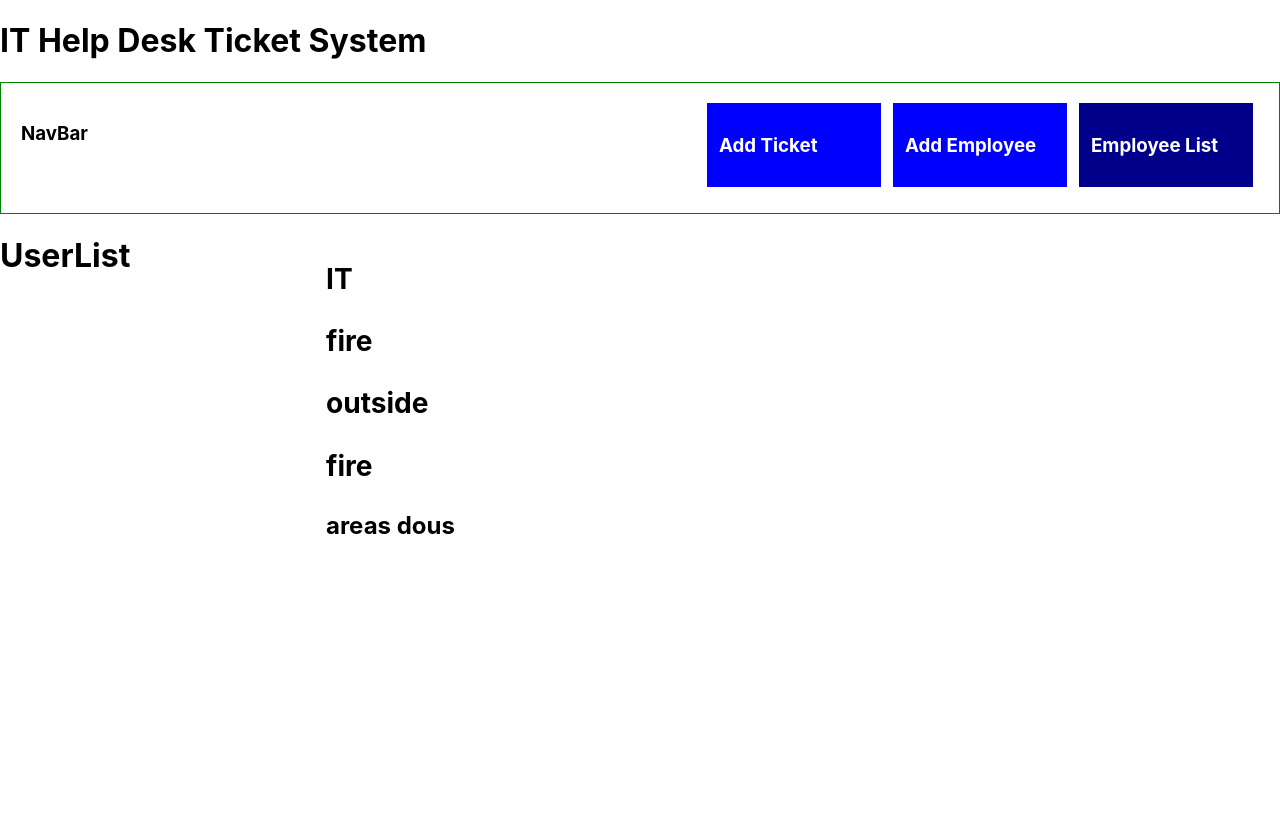
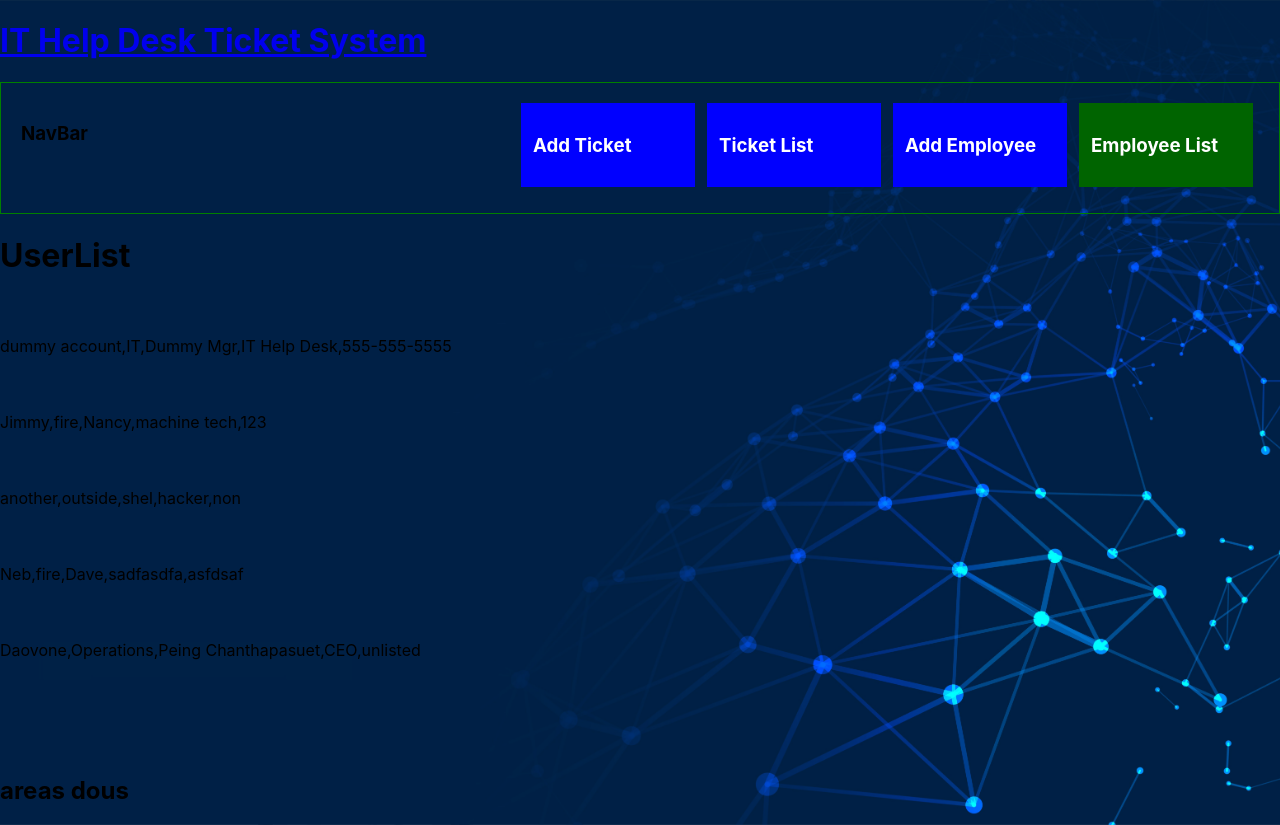
Before and after one commit to shallifi/project-for-phase-2, a React (Create React App) app: page /employee/new in a window 1280 px wide. Before the commit the page ends 800 px from the top, so only its background shows below. Built offline with nearby package versions, Linux system fonts and the light colour scheme; data requests are answered from the project's data file.

Commit message:
styling before done

```diff
--- a/db.json
+++ b/db.json
@@ -31,13 +31,21 @@
       "title": "sadfasdfa",
       "phone": "asfdsaf",
       "id": 4
+    },
+    {
+      "name": "Daovone",
+      "department": "Operations",
+      "manager": "Peing Chanthapasuet",
+      "title": "CEO",
+      "phone": "unlisted",
+      "id": 5
     }
   ],
   "tickets": [
     {
       "id": 1,
-      "computer / phone": "",
-      "problem type": "",
+      "device": "",
+      "problem": "",
       "description": "",
       "tech": "",
       "solution": "",
--- a/src/App.js
+++ b/src/App.js
@@ -5,17 +5,26 @@ import AddEmployee from "./components/AddEmployee";
 import Computer from "./components/Computer";
 import CellPhone from "./components/CellPhone";
 import UserList from "./components/UserList";
+import TicketList from "./components/TicketList";
+import { Link } from "react-router-dom";
+
 
 
 
 function App() {
   return (
     <div>
-      <h1>IT Help Desk Ticket System</h1>
+      <Link exact to="/" style={{border:"red"}}>
+      <h1 className="ithds-header">IT Help Desk Ticket System</h1>
+      </Link>
       <NavBar/>
         <Switch>
           <Route path="/computer">
             <Computer />
+          </Route>
+
+          <Route path="/ticketlist">
+            <TicketList />
           </Route>
 
           <Route path="/cellphone">
@@ -35,6 +44,10 @@ function App() {
           </Route>
 
         </Switch>
+        {/* giving credit to artist is below if publishing app  */}
+        {/* <footer>
+          <a href="https://www.freepik.com/vectors/data-background">Data background vector created by starline - www.freepik.com</a>
+        </footer> */}
     </div>
   );
 }
--- a/src/components/Computer.js
+++ b/src/components/Computer.js
@@ -1,9 +1,26 @@
-import React from 'react'
+import React, { useState } from 'react'
+import { useHistory } from 'react-router-dom';
+
 
 
 function Computer({onAddTicket}) {
 
-  // const
+  ///setting a controlled form by using useState
+  const [tickData,setTickData] = useState({
+
+    device:"",
+    problem:"" ,
+    description:"" ,
+    tech:"" ,
+    solution:"" ,
+    status: ""
+
+  })
+
+  //history to navigate to TicketList
+  const history = useHistory();
+
+
 
   return (
     <section>
--- a/src/components/NavBar.js
+++ b/src/components/NavBar.js
@@ -12,20 +12,25 @@ function NavBar() {
 
         <NavLink to="/computer"
         exact style={boxButtonStyle}
-        activeStyle={{ background: "darkblue", }}>
+        activeStyle={{ background: "darkgreen", }}>
             <h3> Add Ticket</h3>
+        </NavLink>
+        <NavLink to="/ticketlist"
+        exact style={boxButtonStyle}
+        activeStyle={{ background: "darkgreen", }}>
+            <h3> Ticket List</h3>
         </NavLink>
 
         <NavLink exact to="/employee"
         style={boxButtonStyle}
-        activeStyle={{ background: "darkblue", }}
+        activeStyle={{ background: "darkgreen", }}
         >
             <h3> Add Employee</h3>
         </NavLink>
 
         <NavLink exact to="/employee/new"
         style={boxButtonStyle}
-        activeStyle={{ background: "darkblue", }}
+        activeStyle={{ background: "darkgreen", }}
         >
             <h3>Employee List</h3>
         </NavLink>
--- a/src/components/UserList.js
+++ b/src/components/UserList.js
@@ -23,8 +23,16 @@ function UserList() {
     //   };
 
     console.log("useEffect working", employee)
-    const displayEmploy = employee.map((empBlasted) => {
-        return <h3 key={empBlasted.department}>{empBlasted.department}</h3>;
+    const displayEmploy = employee.map((empShown) => {
+        return <p
+          key={empShown.id}>
+          {empShown.name},
+          {empShown.department},
+          {empShown.manager},
+          {empShown.title},
+          {empShown.phone}
+
+          </p>;
       });
       console.log("displayEmploy",displayEmploy)
 ///////////////
@@ -47,9 +55,11 @@ return (
     <div className="emp-list">
 
         <h1>UserList</h1>
+          {displayEmploy}
+          <ul>
+          </ul>
 
         <h2>
-          {displayEmploy}
           {/* {awesome} */}
           {/* {employee.department.map((dept)=>
           <li key={dept}>{dept}</li>)} */}
--- a/src/index.css
+++ b/src/index.css
@@ -5,6 +5,12 @@ body {
     sans-serif;
   -webkit-font-smoothing: antialiased;
   -moz-osx-font-smoothing: grayscale;
+  background-image: url("tech background.jpg");
+  background-size:cover;
+  background-position: top;
+  background:cover;
+
+  ;
 }
 
 code {
@@ -15,6 +21,15 @@ code {
   color: var(--color);
   background-color: var(--background);
   min-height: 100vh;
+}
+.App.light {
+  --color: var(--black);
+  --background: var(--white);
+  --primary: var(--dark-turquoise);
+}
+/* for the IT Help Desk title */
+.ithds-header{
+
 }
 
 .nav {
@@ -40,6 +55,10 @@ code {
   list-style: none;
   width: 100%;
   display: grid;
-  grid-template-columns: repeat(auto-fill, minmax(250px, 1fr));
+  grid-template-columns: repeat(auto-fill, minmax(px, 1fr));
   gap: 1.5rem;
 }
+
+.ticket-form {
+
+}
```
Also changed, not shown: src/tech background.jpg (added), 1 other file (tests, documents, lock files or other folders).
